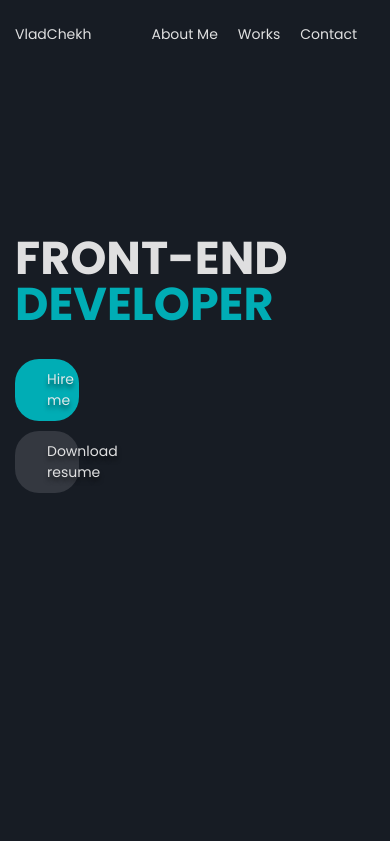
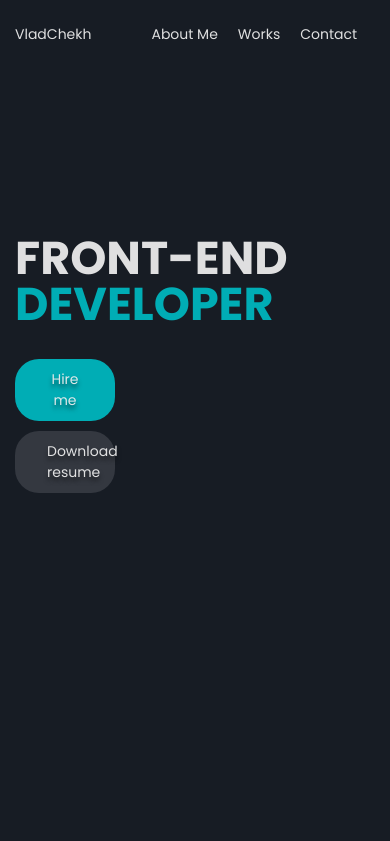
Before and after one commit to ChekhovskyiVlad/Portfolio, a React (Vite) app: page /home in a window 390 px wide. Shown: the top 841 px of the page. Built offline with nearby package versions, Linux system fonts and the light colour scheme.

Commit message:
14 commit

```diff
--- a/src/pages/HomePage/HomePage.style.scss
+++ b/src/pages/HomePage/HomePage.style.scss
@@ -361,11 +361,11 @@
     }
     .buttons__button1 {
         font-size: 14px;
-        padding: 6px 16px;
+        padding: 6px 26px;
 
     }
     .buttons__button2{
-        padding: 6px 16px;
+        padding: 6px 26px;
         font-size: 14px;
     }
     .about__img{
@@ -439,10 +439,4 @@
     .message__form input {
         width: 170px;
     }
-    .buttons__button1{
-        width: 60px;
-    }
-    .buttons__button2{
-        width: 60px;
-    }
 }
```
